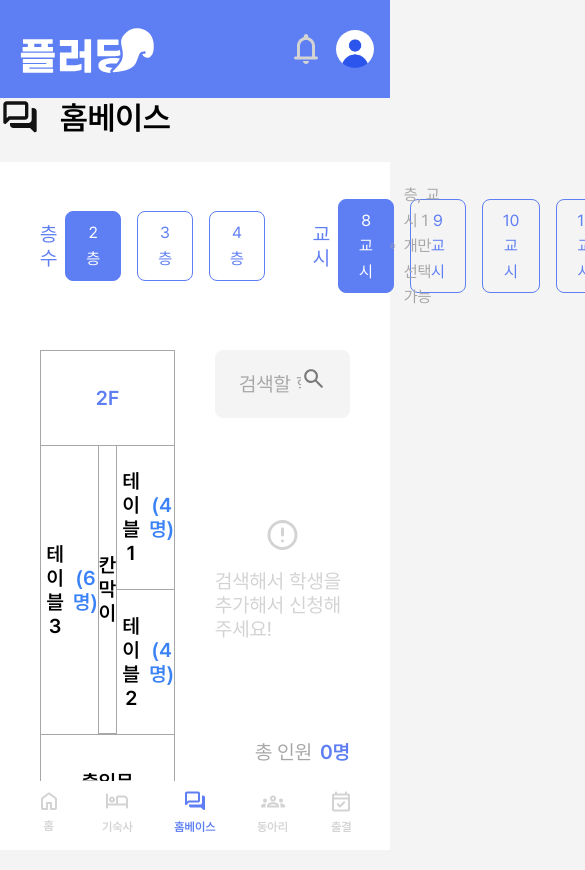
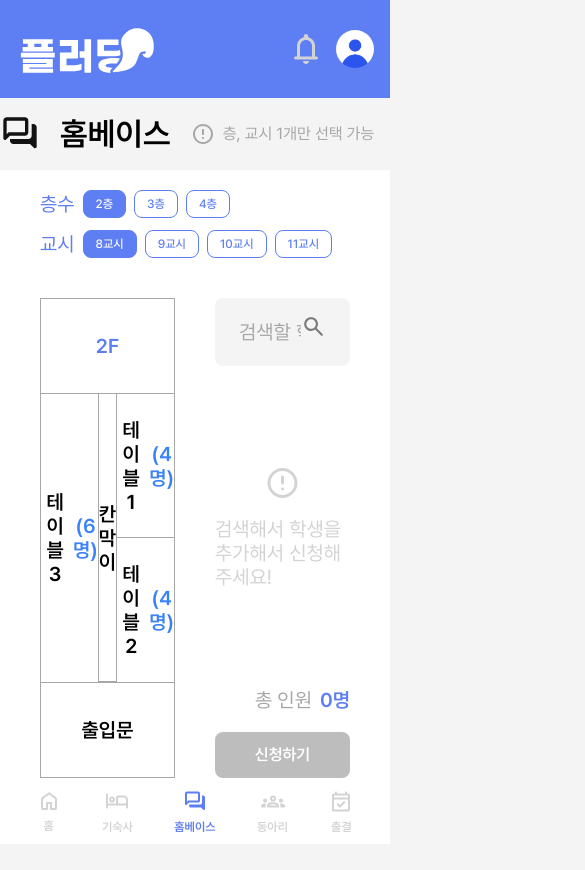
Before and after one commit to flooding-kr/flooding-frontend, a Next.js app: page /homebase in a window 390 px wide. Shown: the top 870 px of the page, 585 px wide, since content can reach past the window. After the commit the page ends 844 px from the top, so only its background shows below. Built offline with nearby package versions, Linux system fonts and the light colour scheme.

Commit message:
✨ Add: mobile responsive

```diff
--- a/src/app/(pages)/homebase/page.tsx
+++ b/src/app/(pages)/homebase/page.tsx
@@ -4,7 +4,7 @@ import HomeBasePageWrapper from '@/widgets/homebase/ui/HomeBasePageWrapper';
 
 export default function HomeBase() {
   return (
-    <div>
+    <div className="h-[calc(100vh-167px)] content-center justify-items-center">
       <HomeBasePageWrapper />
     </div>
   );
--- a/src/entities/homebase/ui/FilterSection/index.tsx
+++ b/src/entities/homebase/ui/FilterSection/index.tsx
@@ -6,24 +6,32 @@ import { VerticalLineBig } from '@/shared/assets/svg';
 import { FilterContainer } from '@/shared/ui';
 
 export default function FilterSection() {
-  const { setFloor, setClassTime } = useStore();
+  const { setFloor, setClassTime, setSelectedTable } = useStore();
 
   return (
-    <div className="flex justify-between w-full gap-10">
-      <div className="flex gap-6 items-center w-full max-w-[800px] justify-between">
+    <div className="flex justify-between w-full gap-10 ">
+      <div className="flex gap-6 items-center w-full max-w-[800px] justify-between homebaseResponsive:w-max mobile:flex-col mobile:gap-3 mobile:place-items-start">
         <FilterContainer
           title="층수"
           options={['2층', '3층', '4층']}
-          onChange={value => setFloor(value)}
+          onChange={value => {
+            setFloor(value);
+            setSelectedTable(null);
+          }}
         />
-        <VerticalLineBig />
+        <div className="homebaseResponsive:hidden">
+          <VerticalLineBig />
+        </div>
         <FilterContainer
           title="교시"
           options={['8교시', '9교시', '10교시', '11교시']}
-          onChange={value => setClassTime(value)}
+          onChange={value => {
+            setClassTime(value);
+            setSelectedTable(null);
+          }}
         />
       </div>
-      <div className="w-full max-w-[439px] flex justify-end items-center gap-2">
+      <div className="w-full max-w-[439px] flex justify-end items-center gap-2 homebaseResponsive:hidden">
         <InfoCircle />
         <p className="text-body3R text-gray-500">층, 교시 1개만 선택 가능</p>
       </div>
--- a/src/entities/homebase/ui/SectionTitle/index.tsx
+++ b/src/entities/homebase/ui/SectionTitle/index.tsx
@@ -1,14 +1,20 @@
 import React from 'react';
 
-import { HomebaseIcon } from '@/shared/assets/icons';
+import { HomebaseIcon, InfoCircle } from '@/shared/assets/icons';
 
 export default function SectionTitle() {
   return (
-    <div className="flex place-items-center gap-5 mb-6">
+    <div className="flex place-items-center gap-5 my-4">
       <div>
         <HomebaseIcon />
       </div>
       <p className="text-title3B">홈베이스</p>
+      <div className="hidden homebaseResponsive:block">
+        <div className=" w-full max-w-[439px] flex justify-end items-center gap-2 ">
+          <InfoCircle />
+          <p className="text-body3R text-gray-500">층, 교시 1개만 선택 가능</p>
+        </div>
+      </div>
     </div>
   );
 }
--- a/src/shared/ui/Button/index.tsx
+++ b/src/shared/ui/Button/index.tsx
@@ -11,9 +11,18 @@ interface Props {
   type?: 'button' | 'submit' | 'reset';
   closed?: boolean;
   toggle?: boolean;
+  homebasemobile?: boolean;
 }
 
-function Button({ text, onClick, disabled, type = 'button', closed, toggle }: Props) {
+function Button({
+  text,
+  onClick,
+  disabled,
+  type = 'button',
+  closed,
+  toggle,
+  homebasemobile,
+}: Props) {
   let buttonClass =
     'w-full p-4 rounded-lg text-white text-body2B mobile:text-body3B mobile:px-2 mobile:py-3';
   if (closed) {
@@ -22,6 +31,8 @@ function Button({ text, onClick, disabled, type = 'button', closed, toggle }: Pr
     buttonClass += ' bg-gray-400';
   } else if (toggle) {
     buttonClass += ' bg-white !text-gray-500';
+  } else if (homebasemobile) {
+    buttonClass += ' bg-main-100 !text-main-600';
   } else {
     buttonClass += ' bg-main-600';
   }
--- a/src/shared/ui/FilterContainer/index.tsx
+++ b/src/shared/ui/FilterContainer/index.tsx
@@ -21,7 +21,7 @@ export default function FilterContainer({ title, options, onChange }: Props) {
   return (
     <div className="flex items-center">
       <p className="mr-2 text-body2R text-main-600">{title}</p>
-      <div className="flex gap-4">
+      <div className="flex gap-4 homebaseResponsive:gap-2">
         {options.map(option => (
           <Tag
             key={option}
--- a/src/shared/ui/Tag/index.tsx
+++ b/src/shared/ui/Tag/index.tsx
@@ -10,7 +10,7 @@ interface Props {
 
 function Tag({ text, onClick, disabled }: Props) {
   let buttonClass =
-    'py-2 px-5 rounded-lg text-body2R mobile:text-body3R border border-solid border-main-600 ';
+    'py-2 px-5 rounded-lg text-body2R mobile:text-body3R border border-solid border-main-600 homebaseResponsive:py-1 homebaseResponsive:px-4 mobile:text-caption2M mobile:!px-3';
 
   if (disabled) {
     buttonClass += ' bg-main-600 bg-gray-400 text-white';
--- a/src/widgets/homebase/ui/HomeBasePageWrapper/index.tsx
+++ b/src/widgets/homebase/ui/HomeBasePageWrapper/index.tsx
@@ -6,7 +6,7 @@ import HomeBaseSection from '../HomeBaseSection';
 
 export default function HomeBasePageWrapper() {
   return (
-    <div className="w-full max-w-[1360px]">
+    <div className="w-full max-w-[1360px] h-full max-h-[666px]">
       <SectionTitle />
       <HomeBaseSection />
     </div>
--- a/tailwind.config.ts
+++ b/tailwind.config.ts
@@ -63,6 +63,7 @@ const config: Config = {
     },
     screens: {
       mobile: { max: '640px' },
+      homebaseResponsive: { max: '1360px' },
     },
   },
   plugins: [],
```
